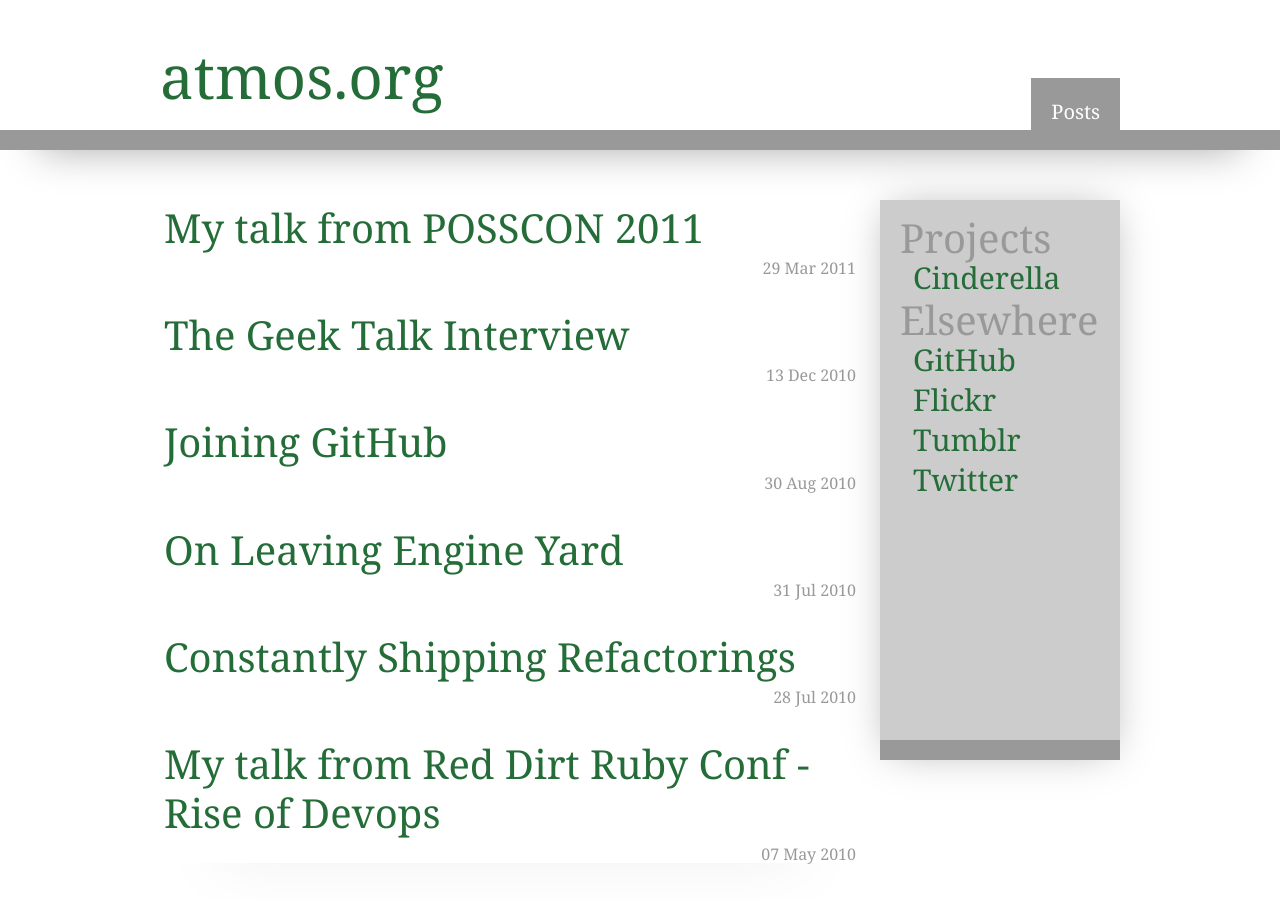
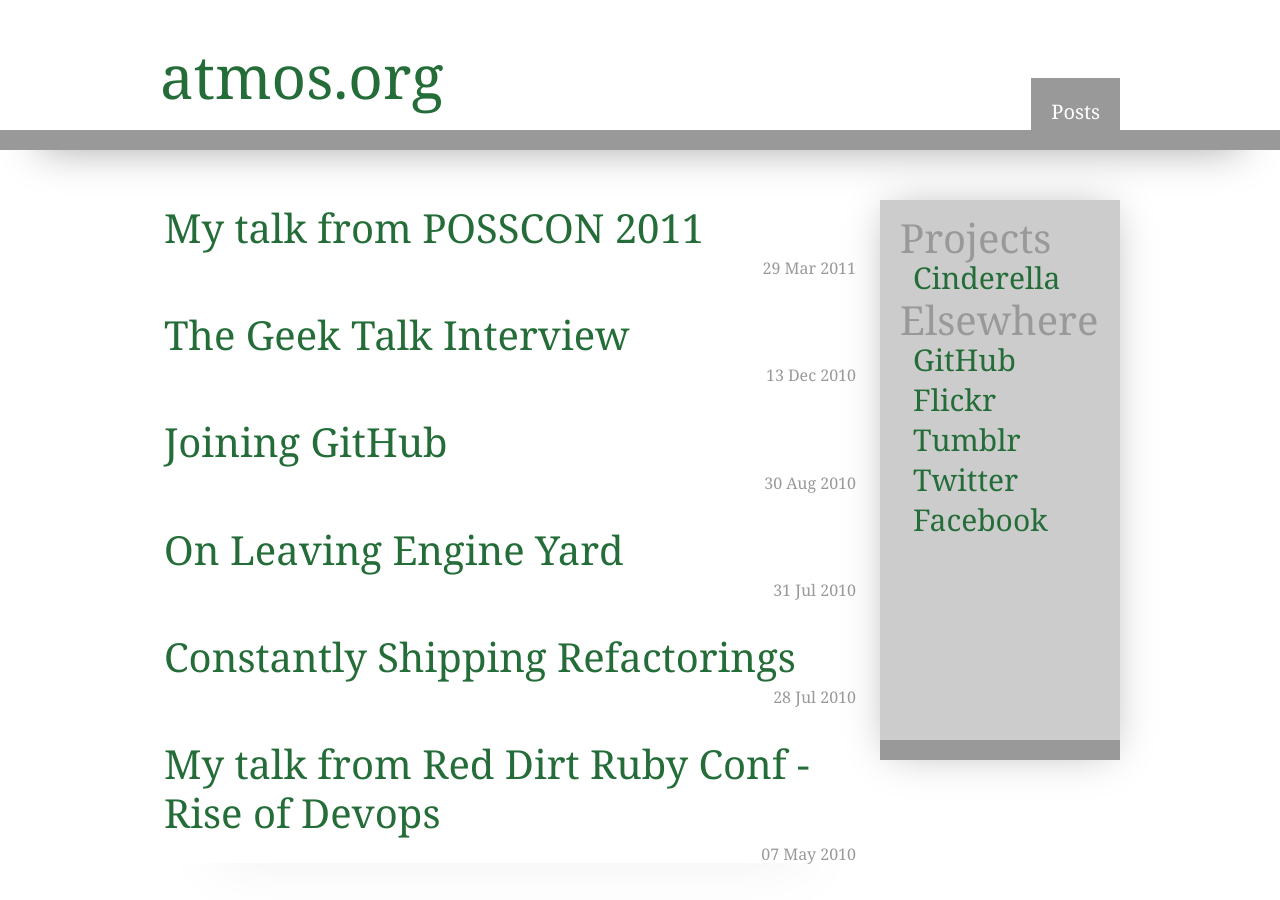
Before and after one commit to atmos/atmos.github.io, a Jekyll site: the page built from posts.html, in a window 1280 px wide and 900 px high. Built offline with Jekyll 4.4.1, drawn with Linux system fonts in a browser that asks for light colours; nearby versions of some CDN libraries; Markdown is read by kramdown in place of the engine named in the settings; comment, search, counter and statistics services are not loaded.

Commit message:
added facebook link

```diff
--- a/_layouts/default.html
+++ b/_layouts/default.html
@@ -41,10 +41,11 @@
       <section>
         <h2>Elsewhere</h2>
         <ul>
-          <li><a href="http://github.com/atmos" target="tab"><h3>GitHub</h3></a></li>
+          <li><a href="https://github.com/atmos" target="tab"><h3>GitHub</h3></a></li>
           <li><a href="http://flickr.com/photos/atmos" target="tab"><h3>Flickr</h3></a></li>
           <li><a href="http://tumblr.atmos.org" target="tab"><h3>Tumblr</h3></a></li>
-          <li><a href="http://twitter.com/atmos" target="tab"><h3>Twitter</h3></a></li>
+          <li><a href="https://twitter.com/atmos" target="tab"><h3>Twitter</h3></a></li>
+          <li><a href="http://facebook.com/corey.donohoe" target="tab"><h3>Facebook</h3></a></li>
         </ul>
       </section>
 		</aside>
```
